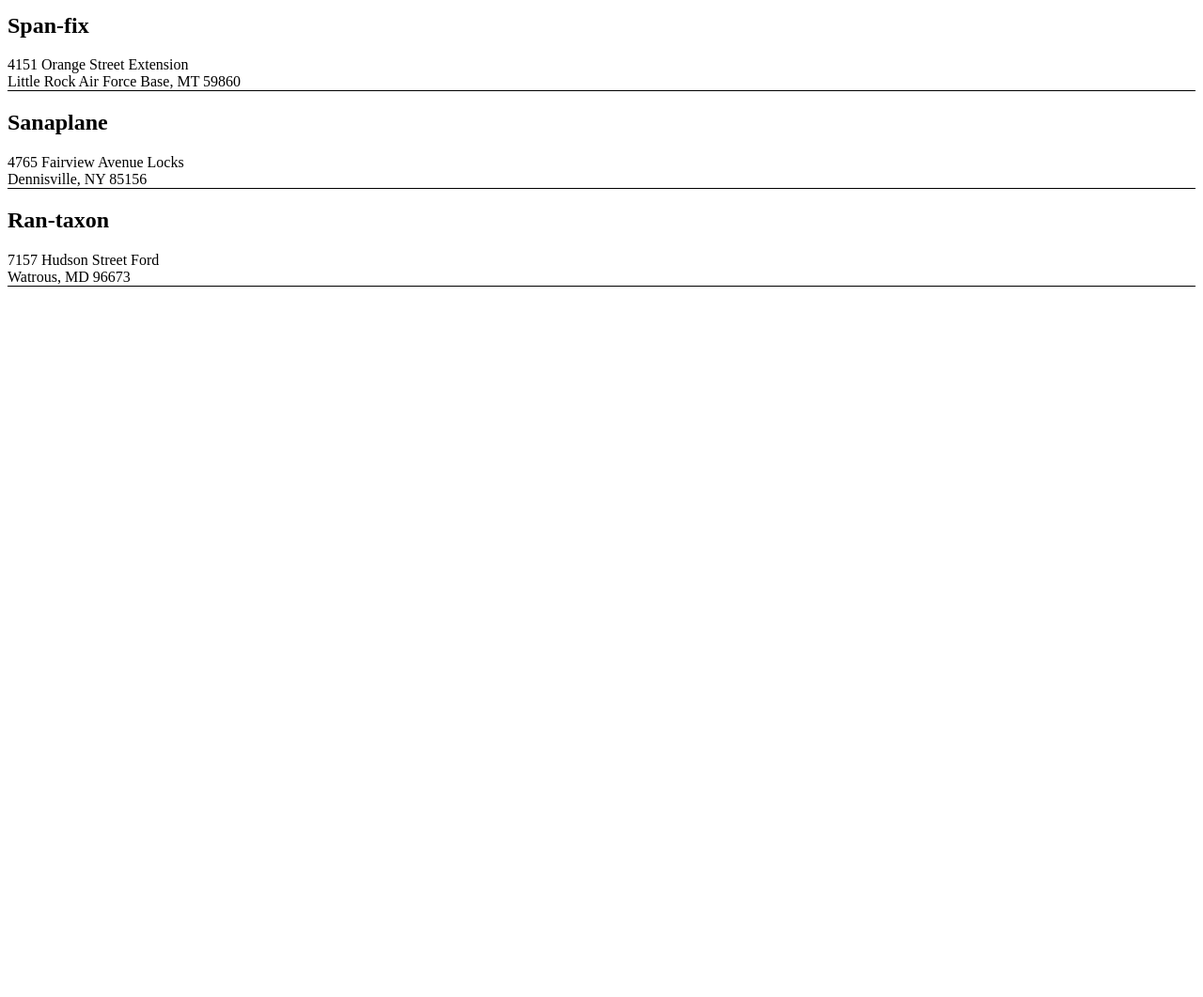
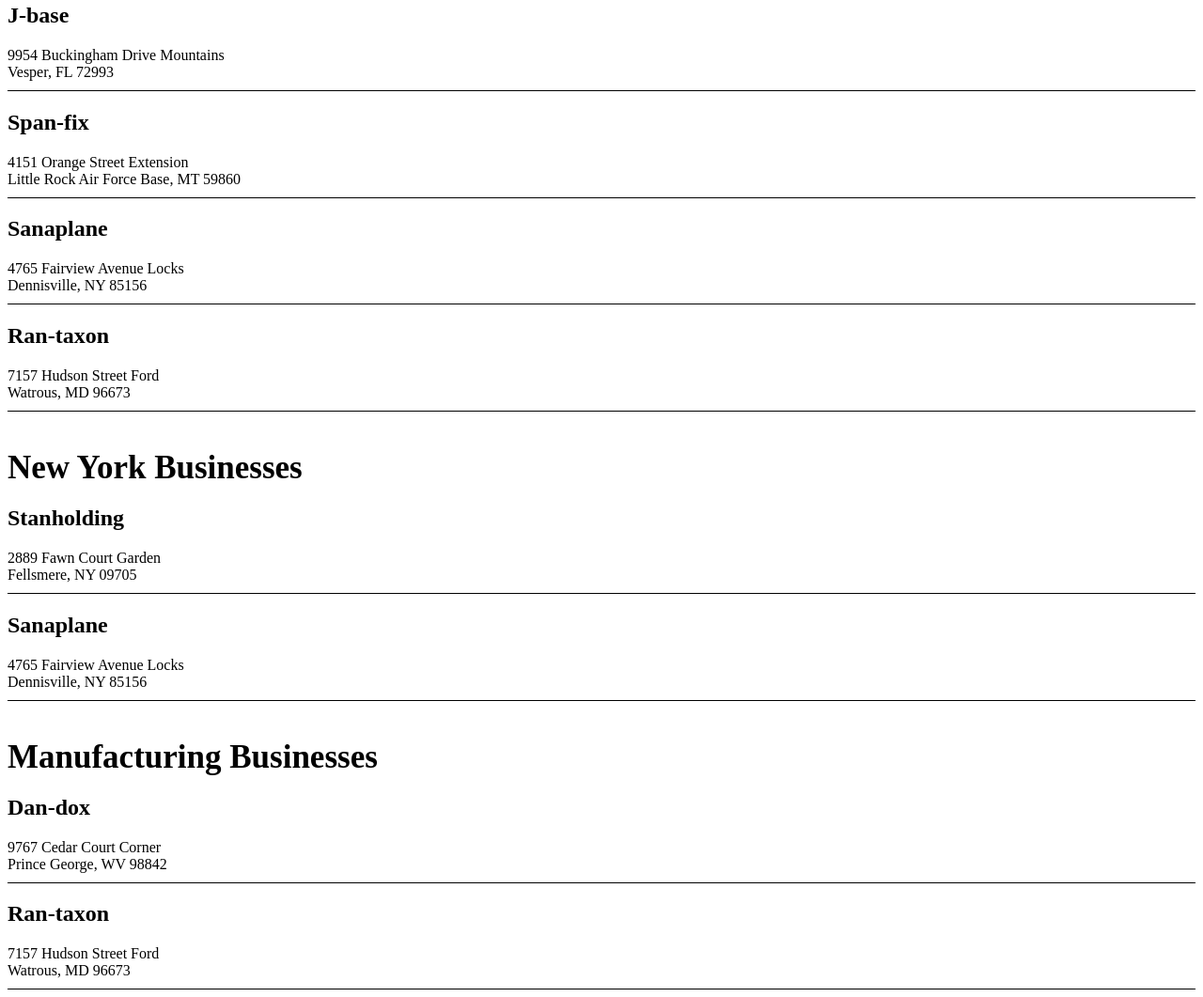
Before and after one commit to CtrlVaultDel/nss-dotard-and-simbleton, a plain HTML site: page index.html in a window 1280 px wide. Shown: the part 780-1841 px from the top of the page at 94% size. Before the commit the page ends 1093 px from the top, so only its background shows below. Drawn offline with Linux system fonts and the light colour scheme.

Commit message:
Added additional functionality to companyList.js to filter NY companies and Manufacturing companies

```diff
--- a/index.html
+++ b/index.html
@@ -7,17 +7,17 @@
     <link rel="stylesheet" href="./styles/main.css">
 </head>
 <body>
-    <header>
-
-    </header>
     <main>
-        <article class="companies">
+        <article class="businessList--All">
             <!-- Companies will be added here automatically by JS -->
         </article>
+        <article class="businessList--NewYork">
+            <!-- Only New York companies will go here. JS will add them automatically -->
+        </article>
+        <article class="businessList--Manufacturing">
+            <!-- Only Manufacturing companies will go here. JS will add them automatically -->
+        </article>
     </main>
-    <footer>
-
-    </footer>
     <script src="./scripts/main.js" type="module"></script>
 </body>
 </html>
--- a/scripts/companyList.js
+++ b/scripts/companyList.js
@@ -1,11 +1,12 @@
 import { useCompanies } from "./companyProvider.js";
+import { newYorkCompanies } from "./companyProvider.js";
+import { manufacturingCompanies } from "./companyProvider.js";
 import { companies } from "./companies.js";
 
-const contentTarget = document.querySelector(".companies");
-
 export const companyList = () => {
+    const contentTarget = document.querySelector(".businessList--All");
     const companyArray = useCompanies();
-    contentTarget.innerHTML = "<h1>Active Businesses</h1>";
+    contentTarget.innerHTML = `<h1 class="listHeader">Active Businesses</h1>`;
 
     companyArray.forEach(
         (companyObject) => {
@@ -13,3 +14,25 @@ export const companyList = () => {
         }
     );
 }
+
+export const newYorkCompanyList = () => {
+    const contentTarget = document.querySelector(".businessList--NewYork");
+    contentTarget.innerHTML = `<h1 class="listHeader">New York Businesses</h1>`;
+
+    newYorkCompanies.forEach(
+        (companyObject) => {
+            contentTarget.innerHTML += companies(companyObject);
+        }
+    );
+}
+
+export const manufacturingCompanyList = () => {
+    const contentTarget = document.querySelector(".businessList--Manufacturing");
+    contentTarget.innerHTML = `<h1 class="listHeader">Manufacturing Businesses</h1>`;
+
+    manufacturingCompanies.forEach(
+        (companyObject) => {
+            contentTarget.innerHTML += companies(companyObject);
+        }
+    );
+}
--- a/scripts/companyProvider.js
+++ b/scripts/companyProvider.js
@@ -114,3 +114,11 @@ const companies = [
 export const useCompanies = () =>{
     return companies.slice();
 }
+
+export const newYorkCompanies = companies.filter(companyObject =>{
+  return companyObject.addressStateCode === "NY";
+})
+
+export const manufacturingCompanies = companies.filter(companyObject =>{
+  return companyObject.companyIndustry === "Manufacturing";
+})
--- a/scripts/main.js
+++ b/scripts/main.js
@@ -1,3 +1,8 @@
 import { companyList } from "./companyList.js";
+import { newYorkCompanyList } from "./companyList.js"
+import { manufacturingCompanyList } from "./companyList.js"
+
 
 companyList();
+newYorkCompanyList();
+manufacturingCompanyList();
--- a/styles/main.css
+++ b/styles/main.css
@@ -1,3 +1,10 @@
 .company__cityStateZip{
     border-bottom: solid black 1px;
+    padding-bottom: 10px;
 }
+
+.listHeader{
+    margin-top: 40px;
+    margin-bottom: 0px;
+    font-size: 35px;
+}
```
